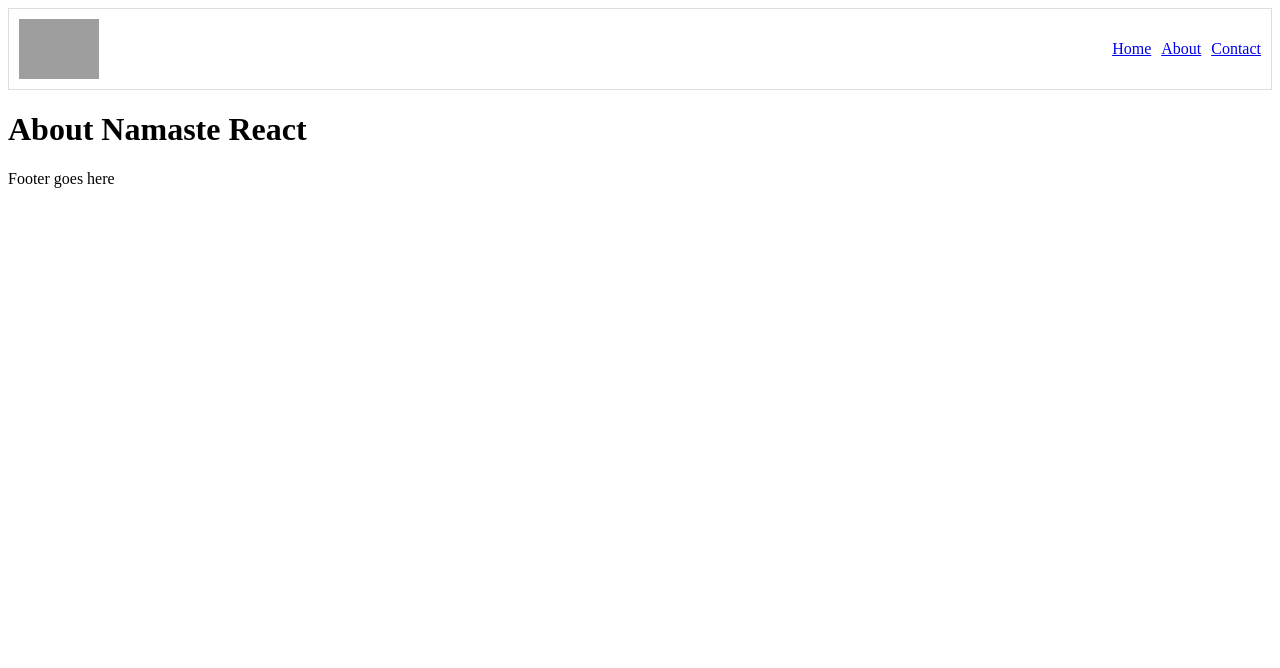
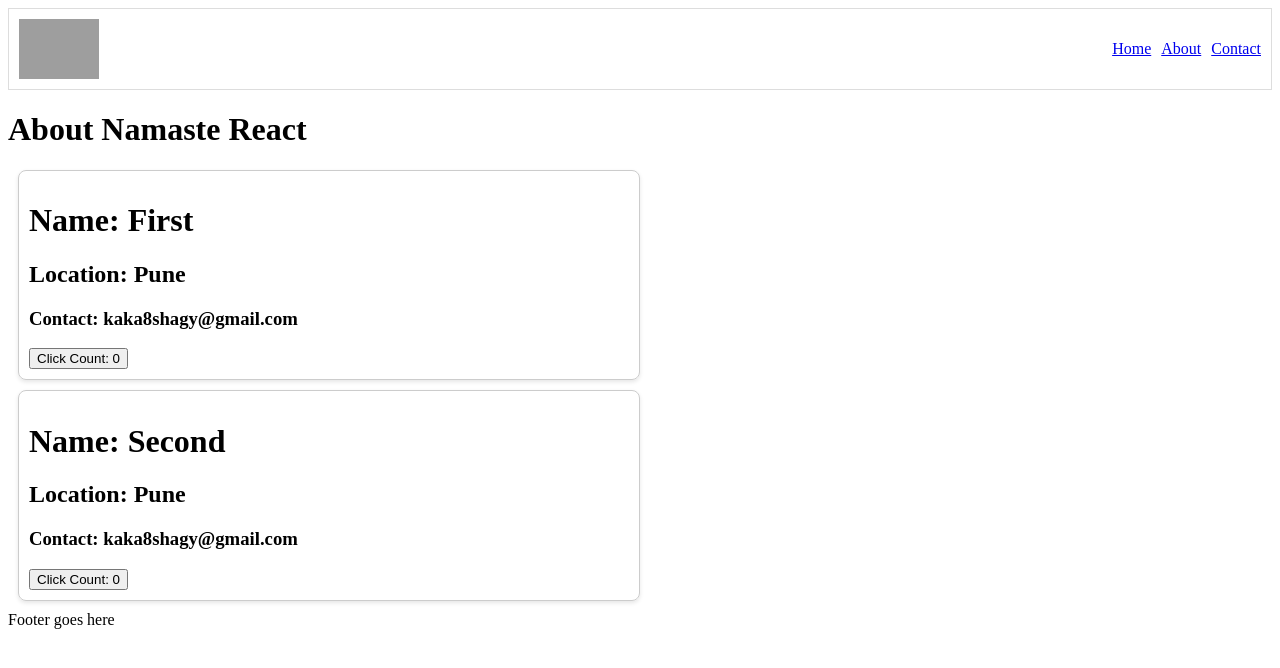
Before and after one commit to kaka8shagy/namaste-react, a React (Vite) app: page /about in a window 1280 px wide. Shown: the top 668 px of the page. Built offline with nearby package versions, Linux system fonts and the light colour scheme; grey boxes are pictures that could not be loaded.

Commit message:
basics of class based components

```diff
--- a/index.css
+++ b/index.css
@@ -181,3 +181,12 @@ li {
     max-height: 1000px; /* Adjust if your content can be taller */
     opacity: 1;
 }
+
+.user-card {
+    border: 1px solid #ccc;
+    border-radius: 8px;
+    padding: 10px;
+    margin: 10px;
+    max-width: 600px;
+    box-shadow: 0 2px 4px rgba(0,0,0,0.1);
+}
--- a/src/App.js
+++ b/src/App.js
@@ -1,3 +1,5 @@
+import { useEffect } from 'react';
+
 import ReactDOM from 'react-dom/client';
 
 
@@ -12,6 +14,10 @@ import Error from './components/Error';
 
 
 const AppLayout = () => {
+    console.log('render AppLayout');
+    useEffect(() => {
+        console.log('componentDidMount AppLayout');
+    }, []);
     return (
         <div className="app">
             <Header />
--- a/src/components/About.js
+++ b/src/components/About.js
@@ -1,7 +1,27 @@
-const About = () => {
-    return (
-        <h1>About Namaste React</h1>
-    );
+import React from 'react';
+
+// import User from './User';
+import UserClass from './UserClass.js';
+
+class About extends React.Component {
+    constructor(props) {
+        console.log('constructor About');
+        super(props);
+    }
+    componentDidMount() {
+        console.log('componentDidMount About');
+    }
+    render() {
+        console.log('render About');
+        return (
+            <>
+                <h1>About Namaste React</h1>
+                {/* <User name={'Sagar (function)'} location={'Pune'} contact={'kaka8shagy@gmail.com'} /> */}
+                <UserClass name={'First'} location={'Pune'} contact={'kaka8shagy@gmail.com'} />
+                <UserClass name={'Second'} location={'Pune'} contact={'kaka8shagy@gmail.com'} />
+            </>
+        );
+    }
 
 }
 
--- a/src/components/Footer.js
+++ b/src/components/Footer.js
@@ -1,4 +1,10 @@
+import { useEffect } from 'react';
+
 const Footer = () => {
+    console.log('render Footer');
+    useEffect(() => {
+        console.log('componentDidMount Footer');
+    }, []);
     return (
         <div>Footer goes here</div>
     )
--- a/src/components/Header.js
+++ b/src/components/Header.js
@@ -1,8 +1,14 @@
+import { useEffect } from 'react';
+
 import { Link } from 'react-router';
 
 import { LOGO_URL } from '../utils/constants';
 
 export const Header = () => {
+    console.log('render Header');
+    useEffect(() => {
+        console.log('componentDidMount Header');
+    }, []);
     return (
         <div className="header">
             <div className="logo-container">
--- /dev/null
+++ b/src/components/User.js
@@ -0,0 +1,15 @@
+import { useState } from 'react';
+
+const User = (props) => {
+    const [count, setCount] = useState(0);
+    return (
+        <div className="user-card">
+            <h1>Name: {props.name}</h1>
+            <h2>Location: {props.location}</h2>
+            <h3>Contact: {props.contact}</h3>
+            <button onClick={() => setCount(count+1)}>Click Count: {count}</button>
+        </div>
+    )
+};
+
+export default User;
--- /dev/null
+++ b/src/components/UserClass.js
@@ -0,0 +1,33 @@
+import React from 'react';
+
+class UserClass extends React.Component {
+    constructor(props) {
+        super(props);
+        console.log('constructor UserClass' + this.props.name);
+        this.state = {
+            count: 0,
+        };
+    }
+    componentDidMount() {
+        console.log('componentDidMount UserClass' + this.props.name);
+    }
+    render() {
+        console.log('render UserClass' + this.props.name);
+        return (
+            <div className="user-card">
+                <h1>Name: {this.props.name}</h1>
+                <h2>Location: {this.props.location}</h2>
+                <h3>Contact: {this.props.contact}</h3>
+                <button
+                    onClick={() =>
+                        this.setState({ count: this.state.count + 1})
+                    }
+                >
+                    Click Count: {this.state.count}
+                </button>
+            </div>
+        )
+    }
+}
+
+export default UserClass;
```
Also changed, not shown: 1 other file (tests, documents, lock files or other folders).
